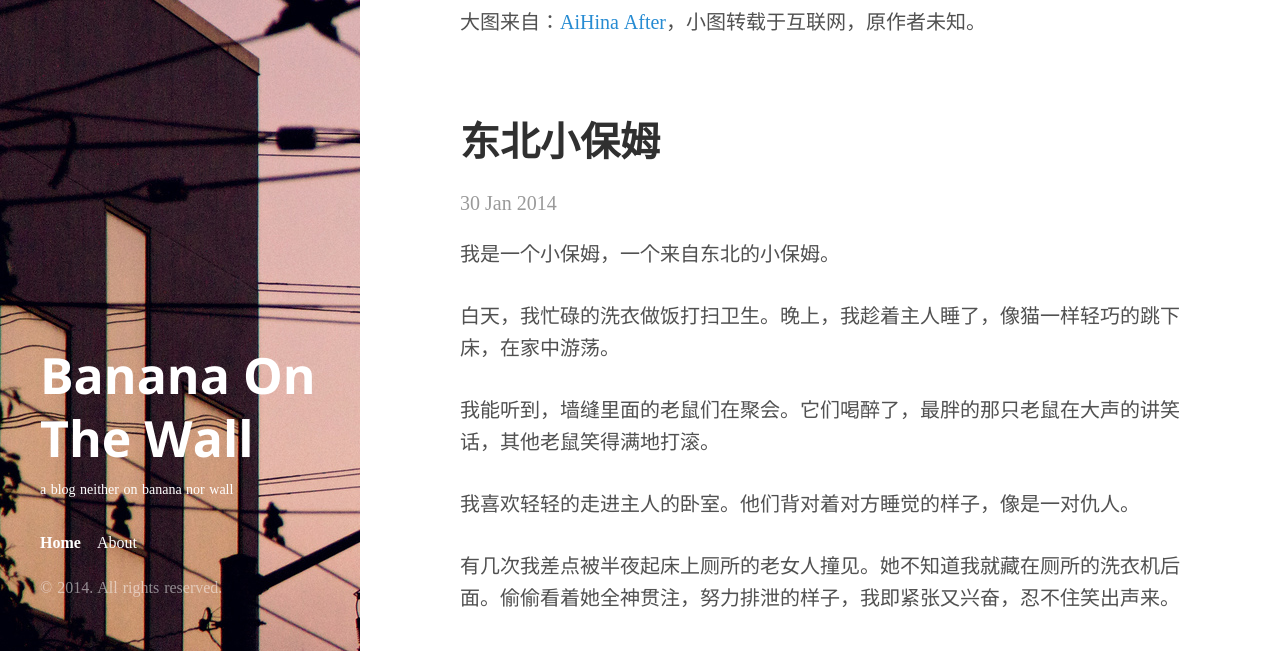
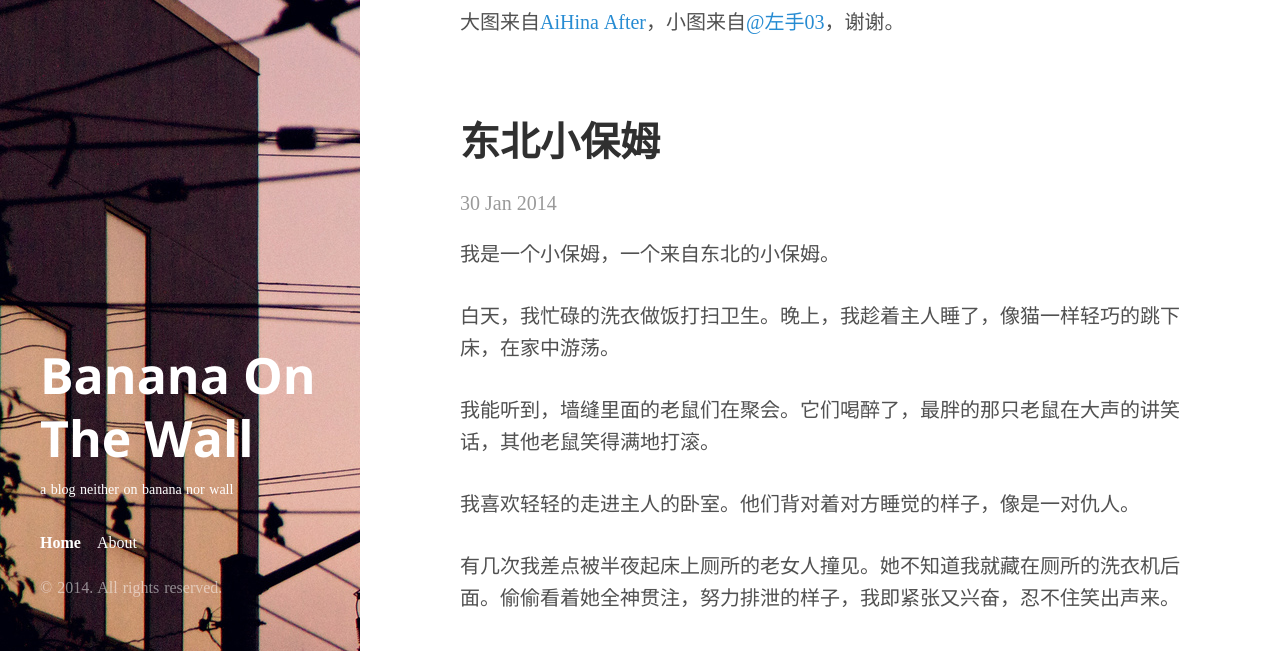
Before and after one commit to BananaOnTheWall/bananaonthewall.github.io, a Jekyll site: the page built from index.html, in a window 1280 px wide and 900 px high, scrolled down 699 px, cut to the strip 249-900 px from the top of the window. Built offline with Jekyll 4.4.1, drawn with Linux system fonts in a browser that asks for light colours; some web fonts are replaced; Markdown is read by kramdown in place of the engine named in the settings; the list of posts is cut into pages by our own code.

Commit message:
typo fixed

```diff
--- a/_posts/2014-2-15-slam-dunk-railway.md
+++ b/_posts/2014-2-15-slam-dunk-railway.md
@@ -10,4 +10,4 @@ tags: young
 
 ![image](http://farm6.staticflickr.com/5514/12539844175_638f4db977_b.jpg)
 
-大图来自：[AiHina After](http://aihina.wordpress.com/2013/09/16/%E6%B1%9F%E4%B9%8B%E5%B2%9B%E3%80%81%E9%95%B0%E4%BB%93-%E5%85%B6%E4%BA%8C-that-nippon-2013-%E8%9D%B4%E8%9D%B6%E8%93%9D%E7%9A%84%E6%97%A5%E6%9C%AC%E6%B8%B8%E8%AE%B0-08/#more-234)，小图转载于互联网，原作者未知。
+大图来自[AiHina After](http://aihina.wordpress.com/2013/09/16/%E6%B1%9F%E4%B9%8B%E5%B2%9B%E3%80%81%E9%95%B0%E4%BB%93-%E5%85%B6%E4%BA%8C-that-nippon-2013-%E8%9D%B4%E8%9D%B6%E8%93%9D%E7%9A%84%E6%97%A5%E6%9C%AC%E6%B8%B8%E8%AE%B0-08/#more-234)，小图来自[@左手03](http://weibo.com/712390271)，谢谢。
```
